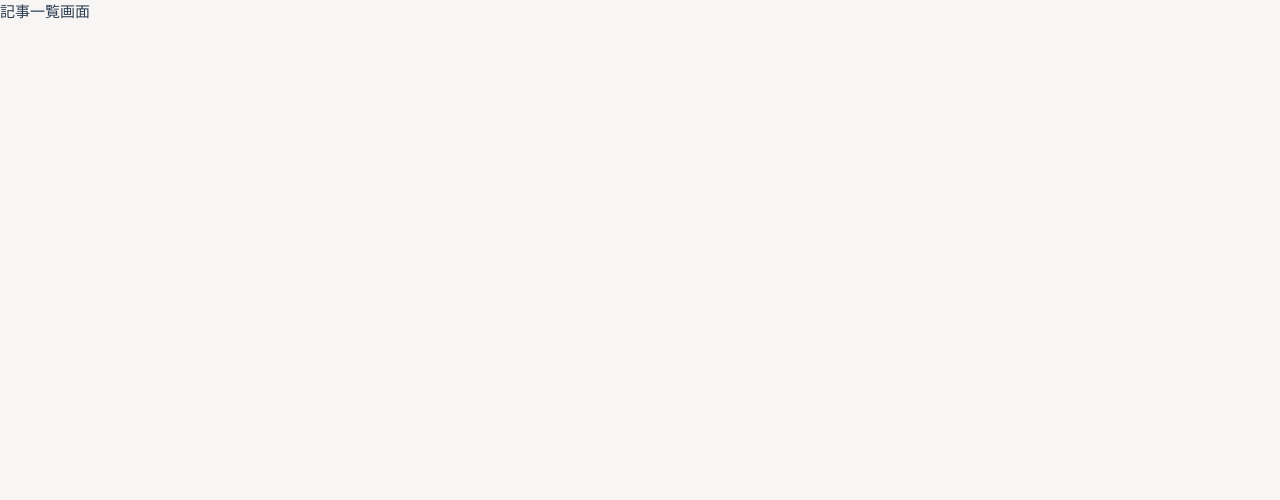
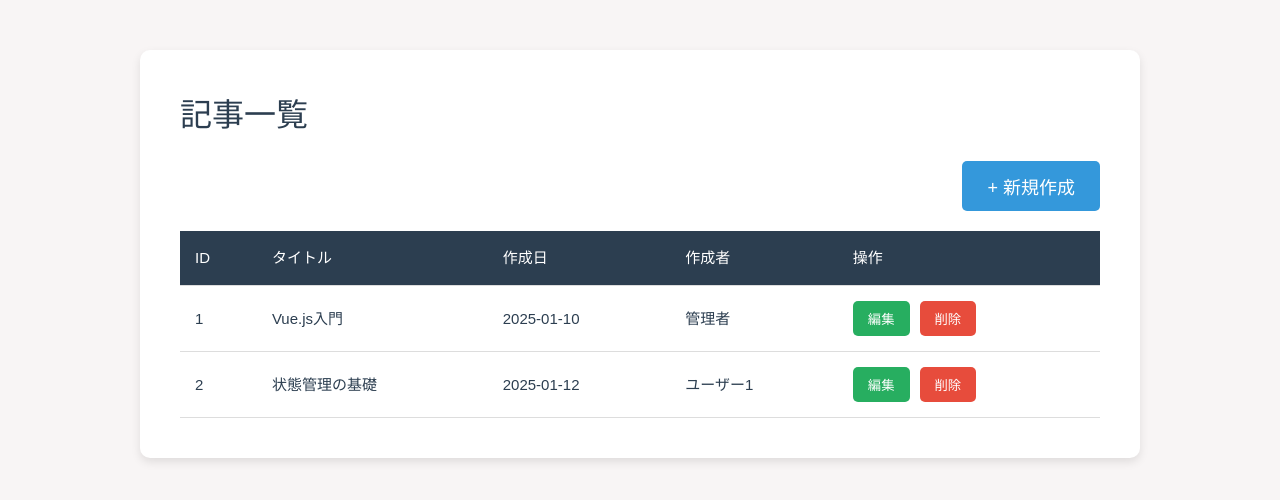
Before and after one commit to tech-education-nav/vue-spa, a Vue app: page / in a window 1280 px wide. Both pictures are taken after a click on the button "記事管理". Shown: the top 500 px of the page. Built offline with nearby package versions, Linux system fonts and the light colour scheme.

Commit message:
記事一覧画面の表示

```diff
--- a/db.json
+++ b/db.json
@@ -20,7 +20,7 @@
       "id": 1,
       "title": "Vue.js入門",
       "content": "Vue.jsはシンプルで強力なフレームワークです。",
-      "authorId": 1,
+      "author": "管理者",
       "createdAt": "2025-01-07T12:00:00Z",
       "updatedAt": "2025-01-07T12:00:00Z",
       "tags": ["Vue", "JavaScript"]
@@ -29,7 +29,7 @@
       "id": 2,
       "title": "状態管理の基礎",
       "content": "Piniaを使えば状態管理が楽になります。",
-      "authorId": 1,
+      "author": "ユーザー1",
       "createdAt": "2025-01-08T10:00:00Z",
       "updatedAt": "2025-01-08T10:00:00Z",
       "tags": ["State Management", "Pinia"]
--- a/src/views/articles/ArticleListView.vue
+++ b/src/views/articles/ArticleListView.vue
@@ -1,4 +1,159 @@
 <script setup>
-// 対応パス: /articles
+import { ref, onMounted } from 'vue'
+import { useRouter } from 'vue-router'
+
+// ダミーデータ（本番ではAPI経由で取得）
+const articles = ref([])
+
+const router = useRouter()
+
+// 記事の一覧データを取得（仮のデータ）
+onMounted(() => {
+  articles.value = [
+    { id: 1, title: 'Vue.js入門', createdAt: '2025-01-10', author: '管理者' },
+    { id: 2, title: '状態管理の基礎', createdAt: '2025-01-12', author: 'ユーザー1' },
+  ]
+})
+
+// 記事の新規作成画面へ遷移
+const goToNewArticle = () => {
+  router.push('/articles/new')
+}
+
+// 記事の編集画面へ遷移
+const goToEditArticle = (id) => {
+  router.push(`/articles/${id}/edit`)
+}
+
+// 記事の削除
+const deleteArticle = (id) => {
+  if (confirm('本当に削除しますか？')) {
+    articles.value = articles.value.filter((article) => article.id !== id)
+  }
+}
 </script>
-<template>記事一覧画面</template>
+
+<template>
+  <div class="article-list-container">
+    <h1>記事一覧</h1>
+    <div class="actions">
+      <button class="new-article-button" @click="goToNewArticle">+ 新規作成</button>
+    </div>
+
+    <table class="article-table">
+      <thead>
+        <tr>
+          <th>ID</th>
+          <th>タイトル</th>
+          <th>作成日</th>
+          <th>作成者</th>
+          <th>操作</th>
+        </tr>
+      </thead>
+      <tbody>
+        <tr v-for="article in articles" :key="article.id">
+          <td>{{ article.id }}</td>
+          <td>{{ article.title }}</td>
+          <td>{{ article.createdAt }}</td>
+          <td>{{ article.author }}</td>
+          <td>
+            <button class="edit-button" @click="goToEditArticle(article.id)">編集</button>
+            <button class="delete-button" @click="deleteArticle(article.id)">削除</button>
+          </td>
+        </tr>
+      </tbody>
+    </table>
+  </div>
+</template>
+
+<style scoped>
+/* 記事一覧ページコンテナ */
+.article-list-container {
+  max-width: 1000px;
+  margin: 50px auto;
+  padding: 40px;
+  background: #fff;
+  border-radius: 10px;
+  box-shadow: 0 4px 10px rgba(0, 0, 0, 0.1);
+  font-family: Arial, sans-serif;
+}
+
+/* 見出し */
+h1 {
+  font-size: 32px;
+  color: #2c3e50;
+  margin-bottom: 20px;
+}
+
+/* アクションボタン */
+.actions {
+  text-align: right;
+  margin-bottom: 20px;
+}
+
+.new-article-button {
+  padding: 12px 25px;
+  font-size: 18px;
+  background: #3498db;
+  color: white;
+  border: none;
+  border-radius: 5px;
+  cursor: pointer;
+  transition: background 0.3s ease;
+}
+
+.new-article-button:hover {
+  background: #2980b9;
+}
+
+/* 記事一覧テーブル */
+.article-table {
+  width: 100%;
+  border-collapse: collapse;
+  margin-top: 20px;
+}
+
+.article-table th,
+.article-table td {
+  padding: 15px;
+  border-bottom: 1px solid #ddd;
+  text-align: left;
+}
+
+.article-table th {
+  background: #2c3e50;
+  color: white;
+}
+
+.article-table tr:hover {
+  background: #ecf0f1;
+}
+
+/* 編集・削除ボタン */
+.edit-button {
+  padding: 8px 15px;
+  margin-right: 10px;
+  background: #27ae60;
+  color: white;
+  border: none;
+  border-radius: 5px;
+  cursor: pointer;
+}
+
+.edit-button:hover {
+  background: #219150;
+}
+
+.delete-button {
+  padding: 8px 15px;
+  background: #e74c3c;
+  color: white;
+  border: none;
+  border-radius: 5px;
+  cursor: pointer;
+}
+
+.delete-button:hover {
+  background: #c0392b;
+}
+</style>
```
